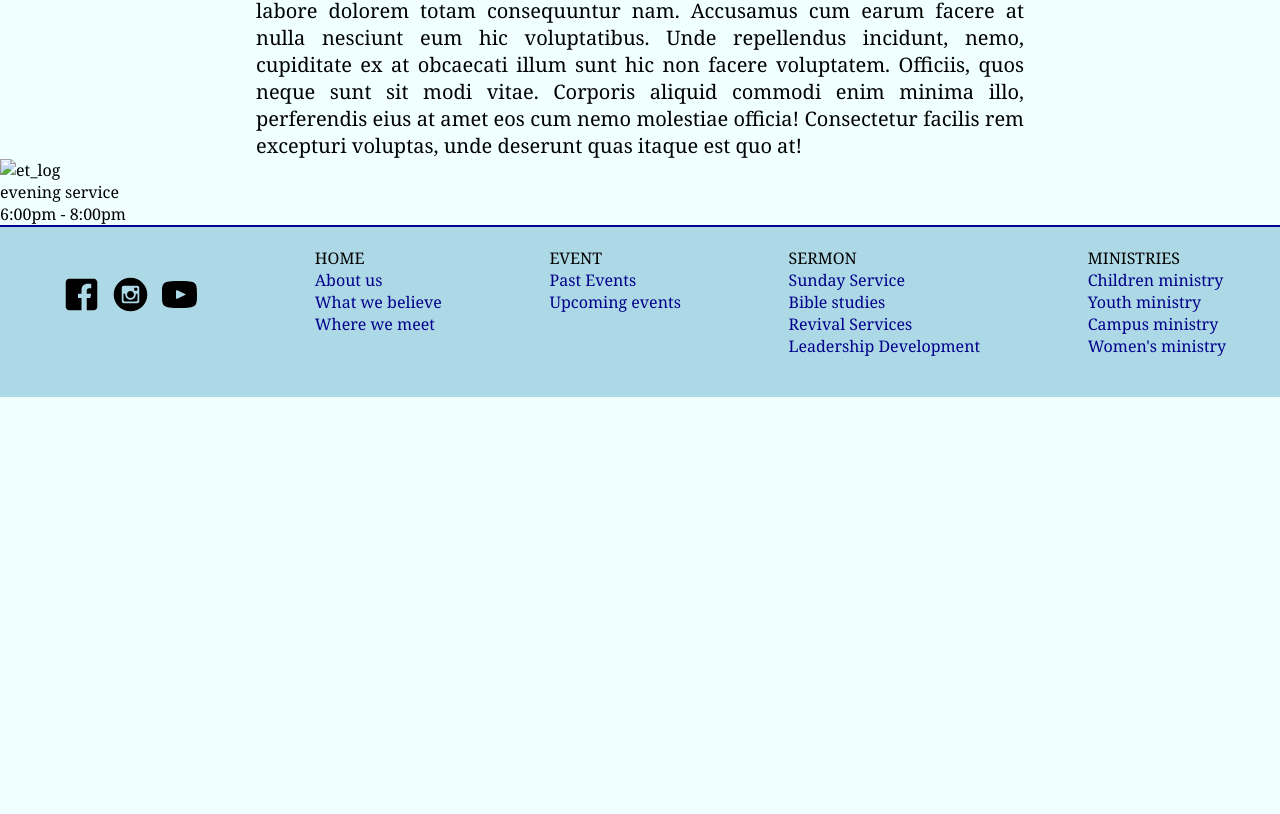
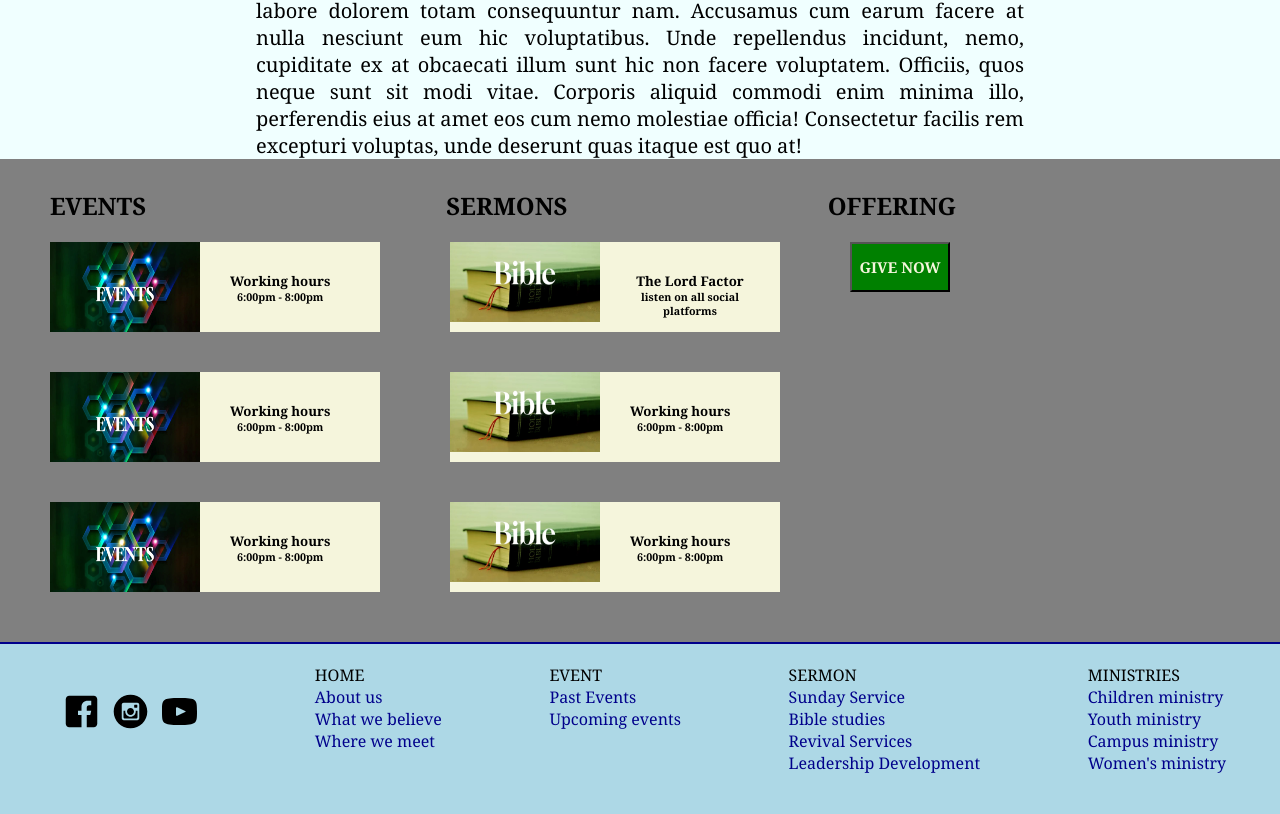
Before and after one commit to Teddystone08/Web-development, a website: page project_dlife/About_us.html in a window 1280 px wide. Shown: the part 1036-1850 px from the top of the page. Before the commit the page ends 1433 px from the top, so only its background shows below. Drawn offline with Linux system fonts and the light colour scheme.

Commit message:
complete about us

```diff
--- a/project_dlife/About_us.html
+++ b/project_dlife/About_us.html
@@ -7,6 +7,7 @@
     <link rel="stylesheet" href="./style/nav.css">
     <link rel="stylesheet" href="./style/m_about.css">
     <link rel="stylesheet" href="./style/footer.css">
+    <link rel="stylesheet" href="./style/section.css">
     <title>About us</title>
 </head>
 <body>
@@ -123,16 +124,88 @@
         </div>
 
         <section>
-            <div class="event">
-                <img src="#" alt="et_log">
-                <div class="evt_infor">
-                    evening service
-                    <div class="time">
-                        6:00pm - 8:00pm
+            <div class="evt_sec">
+                <div class="evt_event">
+                 <h2 >EVENTS</h2>
+
+                </div>
+                <div class="evt_serm">
+                    <h2 >SERMONS</h2>
+                </div>
+                <div class="evt_offer">
+                    <h2 >OFFERING</h2>
+                </div>
+            </div>
+
+
+            <div class="card">
+                <div class="card_evt">
+                    <div class="evt">
+                        <img src="./images/event.jpg" alt="evt1_log" id="evt1">
+                        <div id="time">
+                            <h5>Working hours</h5>
+                        <h6>6:00pm - 8:00pm</h6>
+                        </div>
+
                     </div>
+
+                    <div class="evt">
+                        <img src="./images/event.jpg" alt="evt1_log" id="evt1">
+                        <div id="time">
+                            <h5>Working hours</h5>
+                        <h6>6:00pm - 8:00pm</h6>
+                        </div>
+                    </div>
+                    <div class="evt">
+                        <img src="./images/event.jpg" alt="evt1_log" id="evt1">
+                        <div id="time">
+                            <h5>Working hours</h5>
+                        <h6>6:00pm - 8:00pm</h6>
+                        </div>
+                    </div>
+
                 </div>
 
+                <div class="card_evt">
+                    <div class="serm1">
+                        <img src="./images/serm.jpg" alt="serm1" class="serm">
+                        <div id="time">
+                            <h5 id="topic">The Lord Factor</h5>
+                        <h6>listen on all social platforms</h6>
+                        </div>
+                    </div>
+                    <div class="serm1">
+                        <img src="./images/serm.jpg" alt="serm1" class="serm">
+                        <div id="time">
+                            <h5 id="topic">Working hours</h5>
+                        <h6>6:00pm - 8:00pm</h6>
+                        </div>
+                    </div>
+                    <div class="serm1">
+                        <img src="./images/serm.jpg" alt="serm1" class="serm">
+                        <div id="time">
+                            <h5 id="topic">Working hours</h5>
+                        <h6>6:00pm - 8:00pm</h6>
+                        </div>
+                    </div>
+
+                </div>
+
+                <div class="card_offer">
+                    <button class="give">GIVE NOW</button>
+
+                </div>
+
+
             </div>
+
+
+
+
+
+
+
+
         </section>
 
 
--- /dev/null
+++ b/project_dlife/style/section.css
@@ -0,0 +1,100 @@
+section{
+    background: grey;
+    height: auto;
+    padding: 30px;
+
+}
+
+
+.evt_sec{
+    display: flex;
+    margin-left: 0%;
+}
+
+.evt_event{
+    margin-left: 20px;
+
+}
+.evt_serm{
+    margin-left: 300px;
+}
+
+.evt_offer{
+    margin-left: 260px;
+}
+
+.card{
+    display: flex;
+
+}
+
+.card_evt{
+    display: flex;
+    flex-direction: column;
+
+}
+.evt{
+    height: 90px;
+    width: 330px;
+    background-color: beige;
+    margin: 20px;
+    display:flex ;
+}
+.serm1{
+    height: 90px;
+    width: 330px;
+    background-color: beige;
+    margin: 20px;
+    margin-left: 50px;
+   display: flex;
+}
+
+.give{
+    height: 50PX;
+    width: 100px;
+    margin: 20px;
+    margin-left: 50px;
+    text-align: center;
+    background-color: green;
+    color: beige;
+    font-size: 15px;
+    font-weight: bold;
+}
+
+#evt1{
+    height: 90px;
+    width: 150px;
+
+}
+#time{
+    text-align: center;
+    padding: 30px;
+
+}
+.serm{
+    height: 80px;
+    width: 150px;
+}
+
+
+
+
+
+
+.vt{
+    display: flex;
+    flex-direction: column;
+}
+
+.evt_log{
+    height: 90px;
+    width: 200px;
+    margin-left: 50px;
+    display: block;
+}
+
+.evt_info{
+    display: flex;
+    justify-self: auto;
+
+}
```
Also changed, not shown: project_dlife/images/connect.jpg (added), project_dlife/images/event.jpg (added), project_dlife/images/serm.jpg (added), project_dlife/images/stream.jpg (added), project_dlife/style/m_about.css (line endings or trailing spaces).
